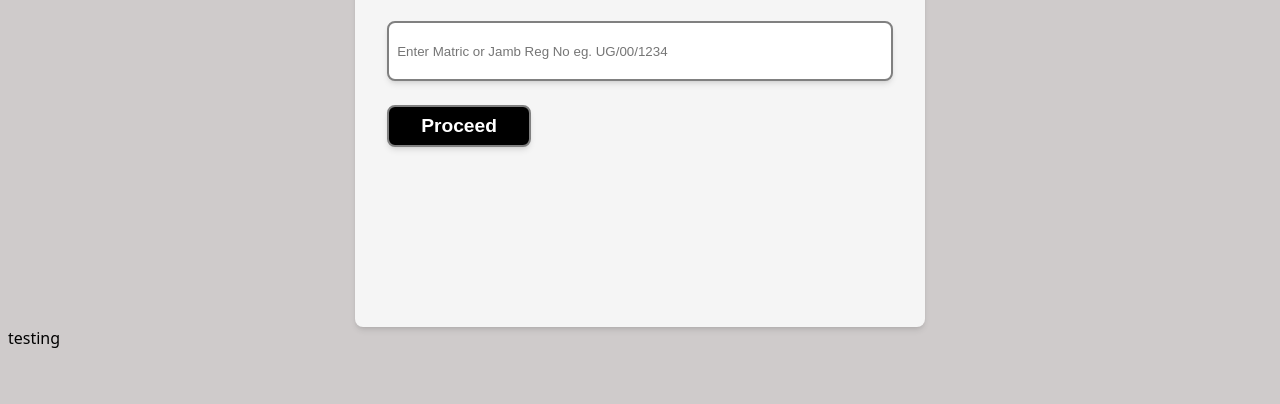
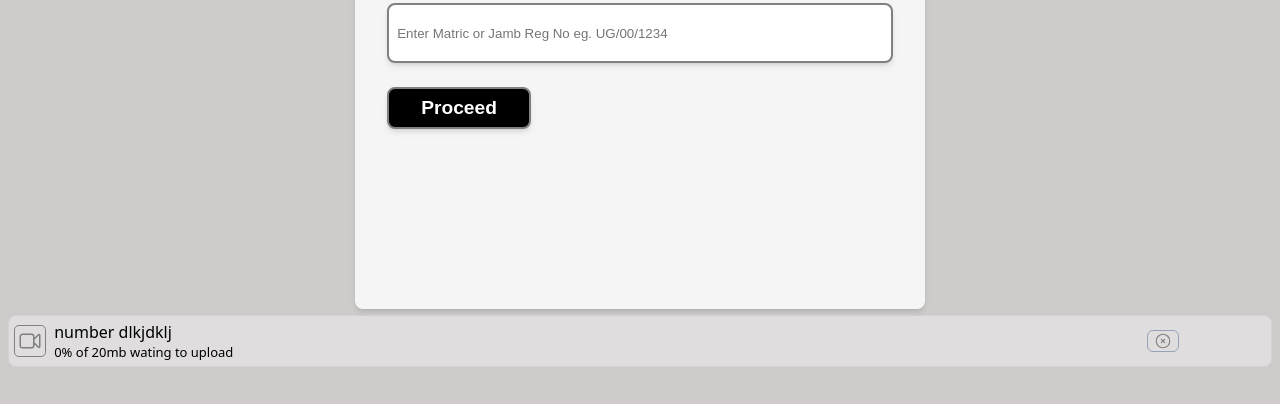
Before and after one commit to lankiman/better-submitter, a plain HTML site: page index.html in a window 1280 px wide. Shown: the part 302-706 px from the top of the page. Drawn offline with Linux system fonts and the light colour scheme.

Commit message:
upload file changes

```diff
--- a/index.html
+++ b/index.html
@@ -680,7 +680,76 @@
       data-uploading-code-files-list
       class="uploading-files-list file-list uploading-code-files-list"
     >
-      <li><div>testing</div></li>
+      <li data-uploading-file-list-item class="uploading-file-list-item">
+        <div class="uploading-file-list-item-svg">
+          <svg
+            xmlns="http://www.w3.org/2000/svg"
+            fill="none"
+            viewBox="0 0 24 24"
+            stroke-width="1.5"
+            stroke="currentColor"
+            class="size-6"
+          >
+            <path
+              stroke-linecap="round"
+              stroke-linejoin="round"
+              d="m15.75 10.5 4.72-4.72a.75.75 0 0 1 1.28.53v11.38a.75.75 0 0 1-1.28.53l-4.72-4.72M4.5 18.75h9a2.25 2.25 0 0 0 2.25-2.25v-9a2.25 2.25 0 0 0-2.25-2.25h-9A2.25 2.25 0 0 0 2.25 7.5v9a2.25 2.25 0 0 0 2.25 2.25Z"
+            />
+          </svg>
+        </div>
+        <div class="uploading-file-list-item-details">
+          <div class="uploading-file-list-status-section">
+            <p
+              data-uploading-file-list-item-name
+              class="uploading-file-list-item-name"
+            >
+              number dlkjdklj
+            </p>
+            <div
+              data-uploading-file-progress-container
+              class="uploading-file-progress-container"
+            >
+              <progress
+                data-file-uploading-progress
+                class="uploading-file-progress-bar"
+                low="10"
+                high="90"
+                max="100"
+                value="0"
+              ></progress>
+              <span>0% of 20mb</span>
+              <span
+                data-uploading-file-wating-text
+                class="uploading-file-wating-text active"
+              >
+                wating to upload
+              </span>
+            </div>
+          </div>
+          <div class="uploading-file-list-buttons-section">
+            <button
+              type="button"
+              class="cancel-uploading-file-button uploading-file-list-button"
+              data-cancel-uploading-file-button
+            >
+              <svg
+                xmlns="http://www.w3.org/2000/svg"
+                fill="none"
+                viewBox="0 0 24 24"
+                stroke-width="1.5"
+                stroke="currentColor"
+                class="size-6"
+              >
+                <path
+                  stroke-linecap="round"
+                  stroke-linejoin="round"
+                  d="m9.75 9.75 4.5 4.5m0-4.5-4.5 4.5M21 12a9 9 0 1 1-18 0 9 9 0 0 1 18 0Z"
+                />
+              </svg>
+            </button>
+          </div>
+        </div>
+      </li>
     </ul>
   </body>
 </html>
--- a/styles.css
+++ b/styles.css
@@ -637,10 +637,11 @@ body {
 .assignment-error-modal::-webkit-scrollbar-thumb:hover {
   background: #475569;
 }
+.uploading-file-list-item,
 .selected-file-list-item {
   display: flex;
   align-items: center;
-  padding: 0.2rem;
+  padding: 0.3rem;
   margin-top: 0.4rem;
   background-color: rgb(223, 221, 221);
   /* width: 100%; */
@@ -659,6 +660,7 @@ body {
   transform: translateY(-1px);
 }
 
+.uploading-file-list-item-svg,
 .selected-file-list-item-svg {
   width: 1.5rem;
   height: 1.5rem;
@@ -671,19 +673,22 @@ body {
   justify-content: center;
   flex-shrink: 0;
 }
+.uploading-file-list-item-details,
 .selected-file-list-item-details {
   display: flex;
   align-items: center;
   justify-content: space-between;
-  padding: 0.5rem;
+  padding-left: 0.5rem;
   flex-grow: 1;
   width: 80%;
   gap: 0.1rem;
 }
+
 .selected-file-list-name-section {
   width: 80%;
   overflow: hidden;
 }
+.uploading-file-list-item-name,
 .selected-file-list-item-name {
   padding: 0;
   margin: 0;
@@ -693,12 +698,15 @@ body {
   text-overflow: ellipsis;
   max-width: 95%;
 }
+.uploading-file-list-buttons-section,
 .selected-file-list-buttons-section {
   display: flex;
   gap: 0.3rem;
   flex-shrink: 0;
   flex-grow: 1;
 }
+
+.uploading-file-list-button,
 .selected-file-list-button {
   background: none;
   cursor: pointer;
@@ -711,9 +719,6 @@ body {
   color: gray;
   border-radius: 0.375rem;
   transition: all 0.2s ease;
-}
-
-.uploading-file-list-item {
 }
 
 .select-assignment-number-button {
@@ -832,9 +837,9 @@ body {
   gap: 0.5rem;
   padding: auto;
 }
-.assigment-dialog-close-button {
-  /* background-color: green; */
-}
+/* .assigment-dialog-close-button {
+  background-color: green;
+} */
 .assigment-dialog-close-button svg {
   width: 1.5rem;
   height: 1.5rem;
@@ -858,6 +863,52 @@ body {
 }
 .assignment-error-list p {
   margin: 0.2rem;
+}
+
+/* Uploading file styles */
+
+.uploading-file-list-item {
+  font-size: small;
+}
+
+.uploading-file-list-item-details {
+}
+.uploading-file-progress-container {
+}
+
+.uploading-file-list-item-name {
+}
+
+.uploading-file-progress-bar {
+  display: none;
+}
+
+.uploading-file-progress-bar.active {
+  display: block;
+}
+
+.uploading-file-waiting-text {
+  display: none;
+}
+
+.uploading-file-waiting-text.active {
+  display: block;
+}
+
+.uploading-file-list-buttons-section {
+}
+
+.uploading-file-list-status-section {
+  width: 90%;
+  overflow: hidden;
+}
+
+/* .cancel-uploading-file-button {
+} */
+
+.uploading-file-list-button:hover {
+  border-color: red;
+  color: red;
 }
 
 /*Animation Keyframes*/
```
